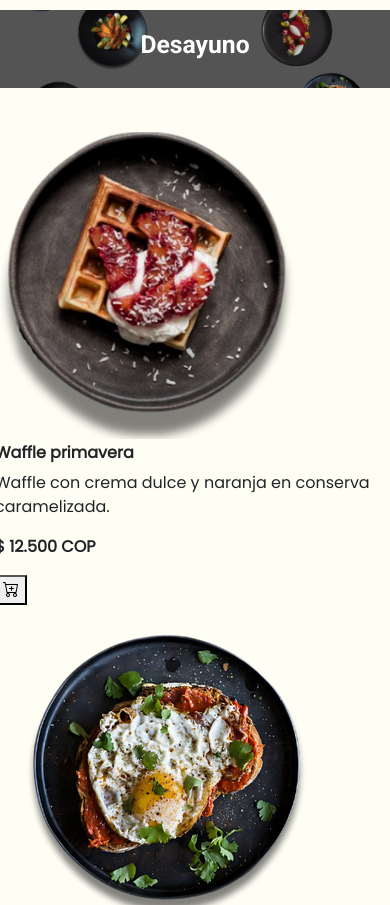
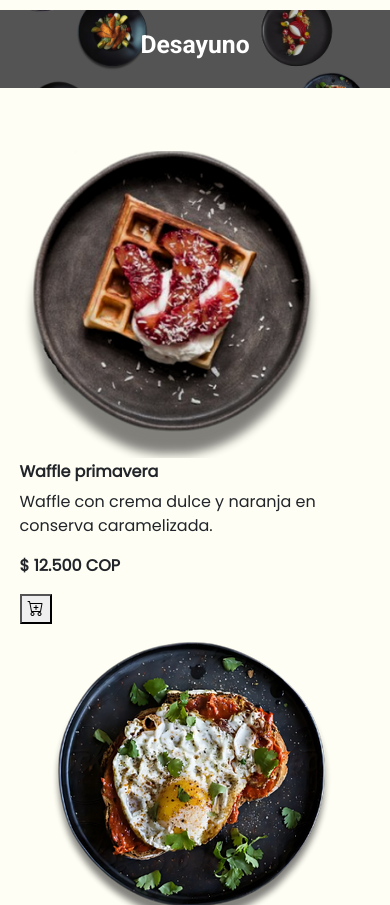
Before and after one commit to johnalexf/GourmetBox, a website: page HTML/Wresplado_menu.html in a window 390 px wide. Shown: the part 840-1745 px from the top of the page. Drawn offline with nearby package versions, Linux system fonts and the light colour scheme.

Commit message:
Ajustes de responsive menu

```diff
--- a/styles/styleProducto.css
+++ b/styles/styleProducto.css
@@ -17,7 +17,7 @@ b{
     text-align: center;
     padding: 10px 20px;
     box-shadow: 0px 5px 10px 0px rgba(0,0,0,0.75);
-    width: 300px;
+    width: 298px;
     height: 350px;
     }
 
@@ -60,7 +60,7 @@ b{
 
     @media (width < 360px) {
         .producto {
-            width: 95%;
+            width: 80%;
             height: auto;
         }
     }
--- a/styles/stylemenu.css
+++ b/styles/stylemenu.css
@@ -164,3 +164,12 @@ main{
 .sectionFondo2{
     background-color: rgba(0, 0, 0, 0.100);
 }
+
+@media screen and (max-width: 650px){
+    .contenidoMenu{
+        display: grid;
+        grid-template-columns: repeat(auto-fill, minmax(300px, 1fr));
+        padding:5%;
+        gap: 8px
+    }
+}
```
